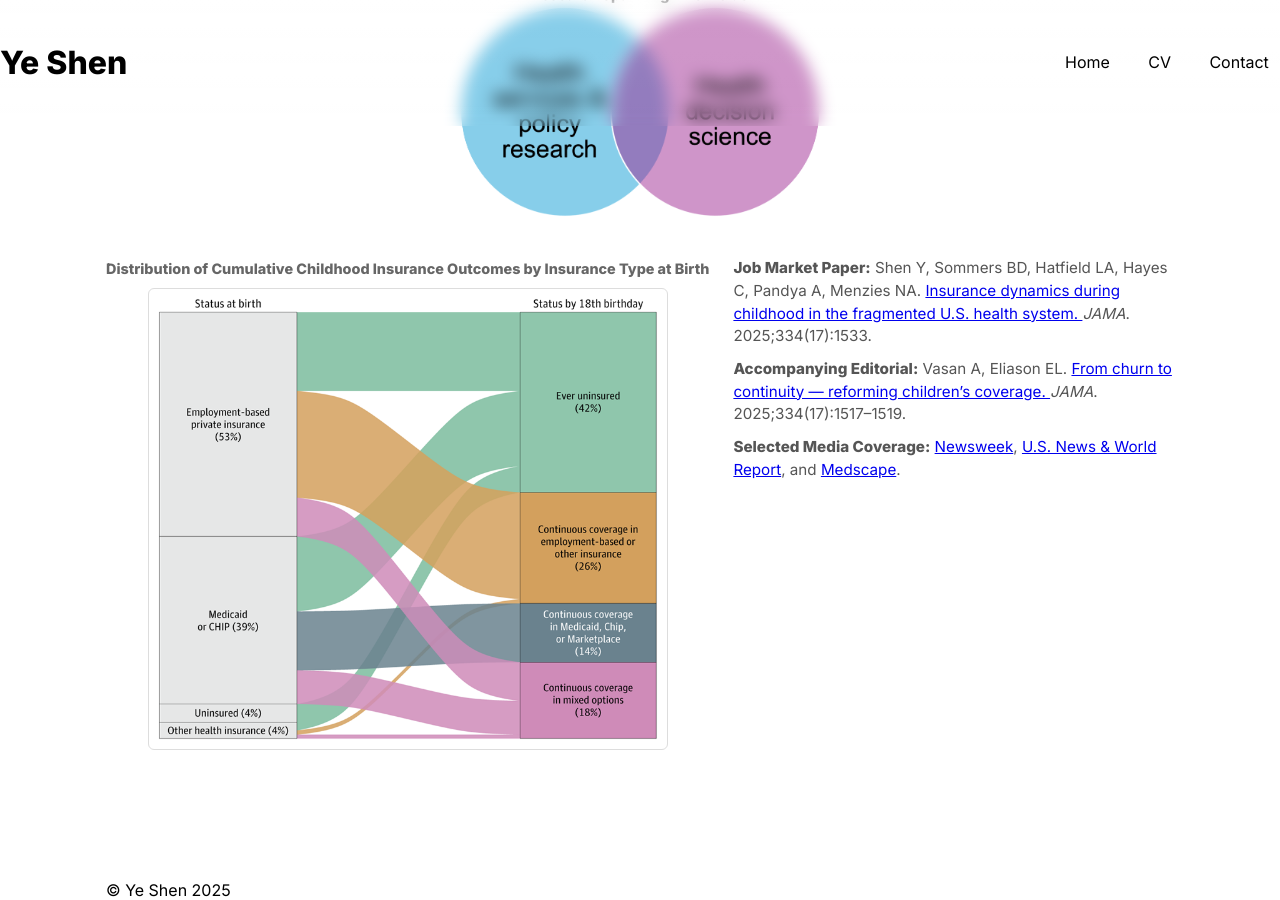
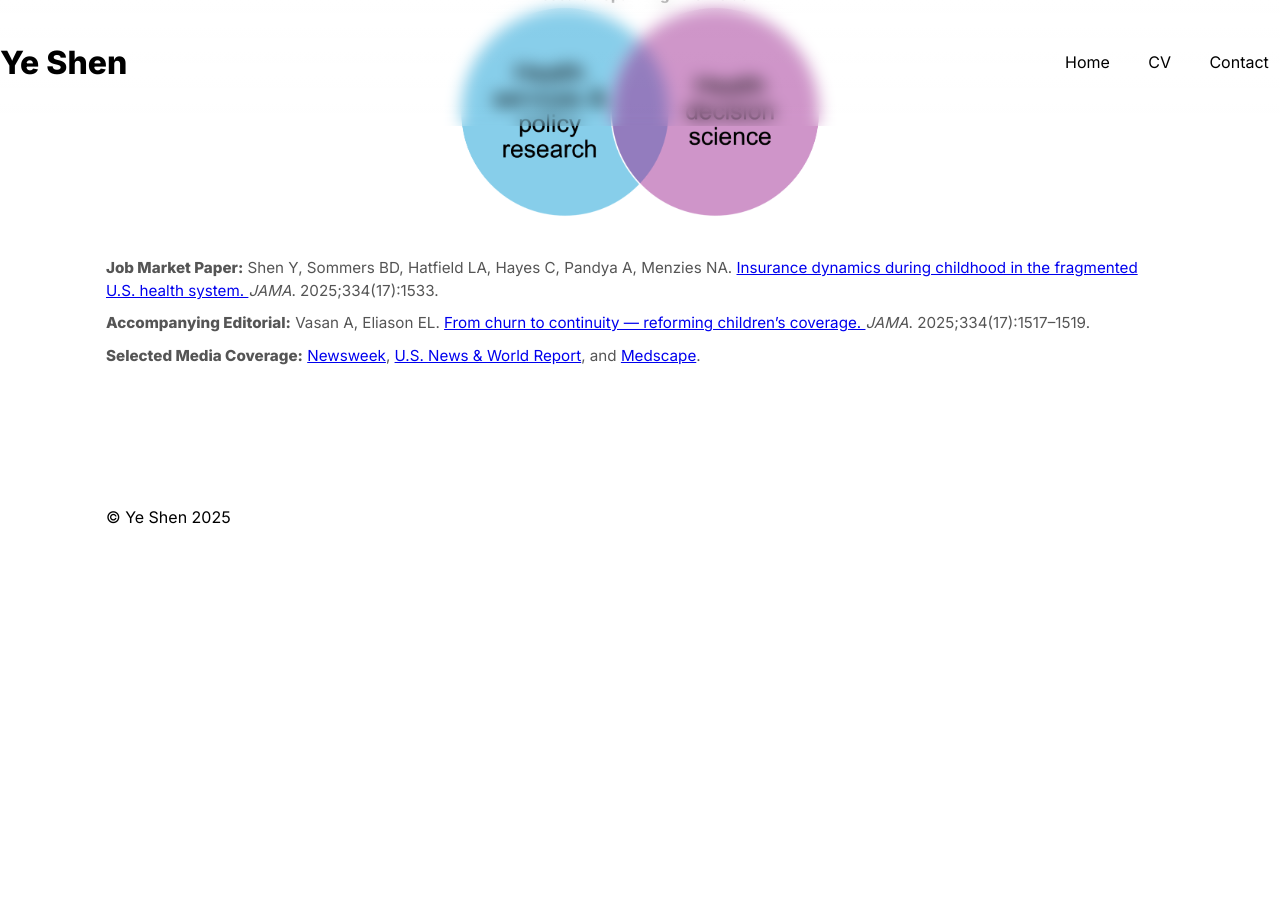
Before and after one commit to yshen11/yeshen-site, a Jekyll site: the page built from index.md, in a window 1280 px wide and 900 px high, scrolled down 732 px. Built offline with Jekyll 4.4.1, drawn with Linux system fonts in a browser that asks for light colours; after the commit the page ends 1311 px from its top, so only the background shows below that; some of the changed lines change nothing that is shown.

Commit message:
Update index.md

```diff
--- a/index.md
+++ b/index.md
@@ -51,7 +51,7 @@
   align-items:start;
 ">
 
-  <!-- Left side: caption above image -->
+  <!-- Left side of second figure>
   <div style="display:flex; flex-direction:column; align-items:center;">
     <figcaption style="text-align:center; font-size:0.9rem; color:#666; margin-bottom:.5rem;">
       <b>Distribution of Cumulative Childhood Insurance Outcomes by Insurance Type at Birth</b>
@@ -65,9 +65,13 @@
     />
   </div>
 
-  <!-- Right side: references -->
-  <div class="refs" style="font-size:0.95rem;">
-    <div class="refs__item" style="margin-bottom:.6rem; color:#555; line-height:1.5;">
+  <!-- Right side of second figure -->
+  <div class="refs" style="
+    font-size:0.95rem;
+    align-self:center;
+    color:#555;
+    line-height:1.5;">
+  <div class="refs__item" style="margin-bottom:.6rem;">
       <strong class="refs__label">Job Market Paper:</strong>
       Shen Y, Sommers BD, Hatfield LA, Hayes C, Pandya A, Menzies NA.
       <a class="refs__link" href="https://jamanetwork.com/journals/jama/article-abstract/2839299" target="_blank" rel="noopener">
```
